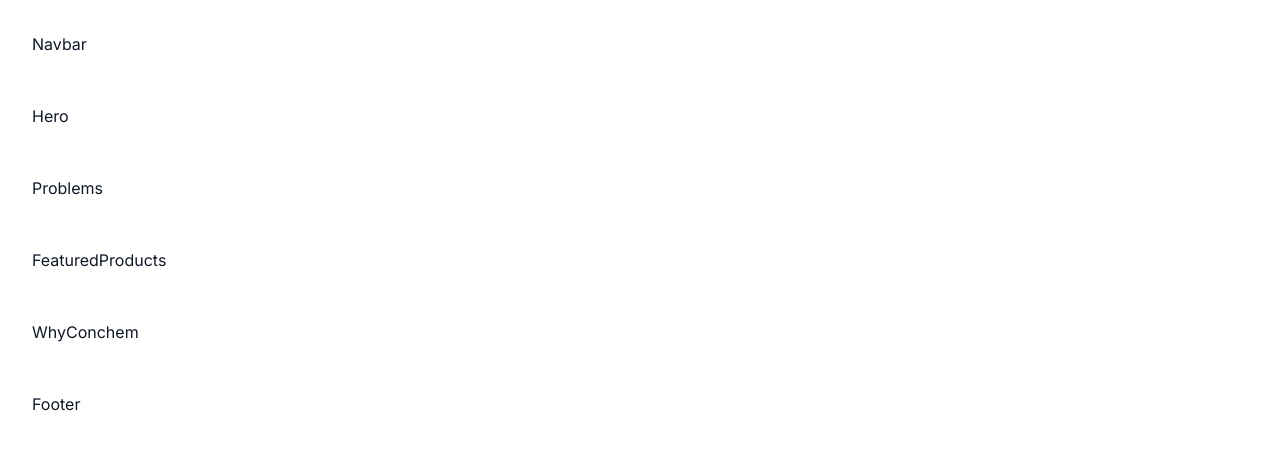
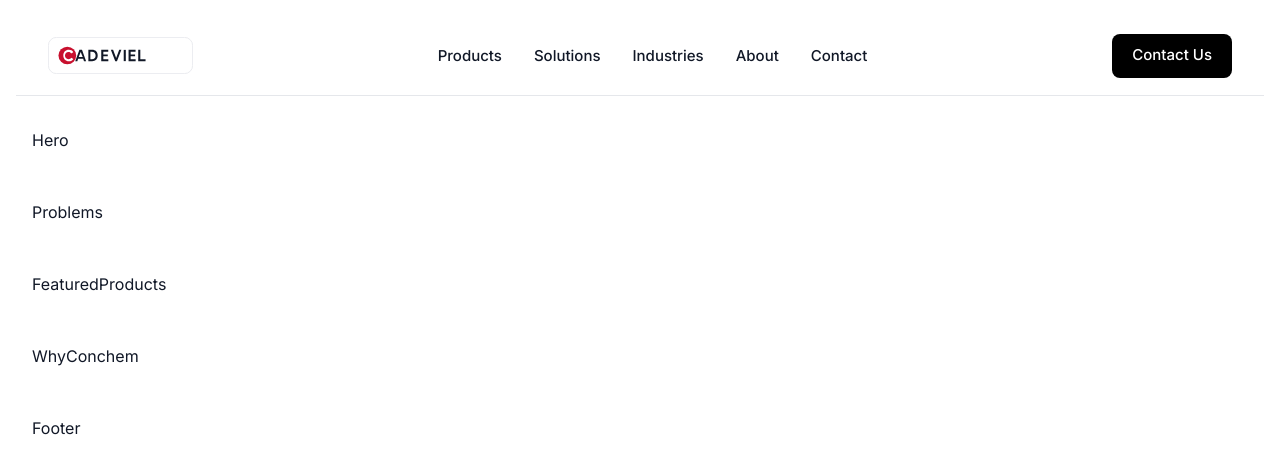
Before and after one commit to deploycwa/conchem-website, a Next.js app: page / in a window 1280 px wide. Shown: the top 474 px of the page. Built offline with nearby package versions, Linux system fonts and the light colour scheme.

Commit message:
Build refined enterprise desktop navbar

```diff
--- a/src/components/layout/Navbar.tsx
+++ b/src/components/layout/Navbar.tsx
@@ -1,7 +1,55 @@
+import Image from "next/image";
+import Link from "next/link";
+
+import Container from "../ui/Container";
+
+const navigationItems = [
+  { label: "Products", href: "#products" },
+  { label: "Solutions", href: "#solutions" },
+  { label: "Industries", href: "#industries" },
+  { label: "About", href: "#about" },
+  { label: "Contact", href: "#contact" },
+];
+
 export default function Navbar() {
   return (
-    <section className="px-4 py-4">
-      <div>Navbar</div>
-    </section>
+    <header className="sticky top-0 z-50 hidden h-20 border-b border-[#E5E7EB] bg-white md:block">
+      <Container className="flex h-full items-center gap-8">
+        <Link href="/" className="flex shrink-0 items-center">
+          <Image
+            src="/conchem-logo-placeholder.svg"
+            alt="Conchem International"
+            width={144}
+            height={37}
+            priority
+            className="h-[37px] w-auto"
+          />
+        </Link>
+
+        <nav aria-label="Primary" className="flex flex-1 items-center justify-center">
+          <ul className="flex items-center gap-8">
+            {navigationItems.map((item) => (
+              <li key={item.label}>
+                <Link
+                  href={item.href}
+                  className="text-[15px] font-medium text-[#111827] transition-colors duration-200 hover:text-[#C8102E]"
+                >
+                  {item.label}
+                </Link>
+              </li>
+            ))}
+          </ul>
+        </nav>
+
+        <div className="flex shrink-0 items-center">
+          <Link
+            href="#contact"
+            className="inline-flex h-11 items-center rounded-lg bg-black px-[20px] text-[15px] font-medium text-white transition-colors duration-200 hover:bg-[#111827]"
+          >
+            Contact Us
+          </Link>
+        </div>
+      </Container>
+    </header>
   );
 }
```
Also changed, not shown: public/conchem-logo-placeholder.svg (added).
